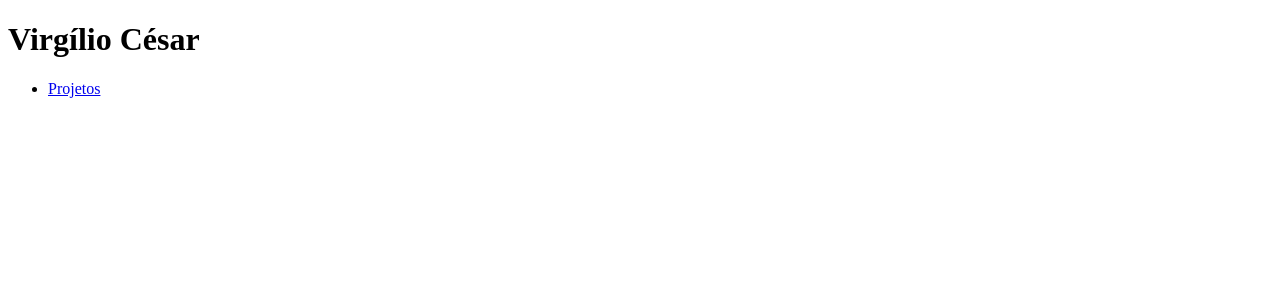
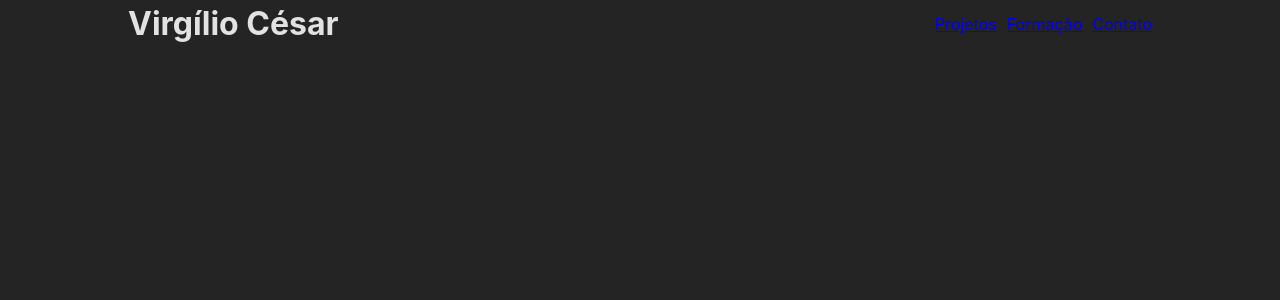
Before and after one commit to enjels/enjels.github.io, a React (Vite) app: page / in a window 1280 px wide. Shown: the top 300 px of the page. Built offline with nearby package versions, Linux system fonts and the light colour scheme.

Commit message:
adicionado componente header

```diff
--- /dev/null
+++ b/src/components/container_Global/Container.css
@@ -0,0 +1,5 @@
+.container{
+    /* width: 100vw;
+    height: 100%; */
+
+}
--- a/src/components/container_Global/Container.jsx
+++ b/src/components/container_Global/Container.jsx
@@ -1,8 +1,9 @@
+import "./container.css"
 import Header from "../header/Header";
 
 const Container = () => {
     return (
-        <div>
+        <div className="container">
             <Header/>
         </div>
     )
--- a/src/components/header/Header.css
+++ b/src/components/header/Header.css
@@ -0,0 +1,12 @@
+#header{
+    display: flex;
+    justify-content: space-between;
+    align-items: center;
+}
+#header ul{
+    display: flex;
+    list-style: none;
+}
+#header li{
+    margin-left: 10px;
+}
--- a/src/components/header/Header.jsx
+++ b/src/components/header/Header.jsx
@@ -2,17 +2,22 @@
 import './Header.css'
 function Header() {
   return (
-    <header>
+    <header id='header'>
       <h1>Virgílio César</h1>
       <nav>
         <ul>
           <li>
-            <a href="#Projetos">Projetos</a>
+            <a href="#projetos">Projetos</a>
+          </li>
+          <li>
+            <a href="#formação">Formação</a>
+          </li>
+          <li>
+            <a href="#contato">Contato</a>
           </li>
         </ul>
       </nav>
     </header>
-
   );
 }
 
--- a/src/index.css
+++ b/src/index.css
@@ -1,4 +1,9 @@
-/* :root {
+ *{
+  margin: 0;
+  padding: 0;
+  box-sizing: border-box;
+ }
+ :root {
   font-family: Inter, system-ui, Avenir, Helvetica, Arial, sans-serif;
   line-height: 1.5;
   font-weight: 400;
@@ -12,7 +17,12 @@
   -webkit-font-smoothing: antialiased;
   -moz-osx-font-smoothing: grayscale;
 }
-
+body{
+  width: 100%;
+  height: 100%;
+  padding: 0 10%;
+}
+/*
 a {
   font-weight: 500;
   color: #646cff;
```
